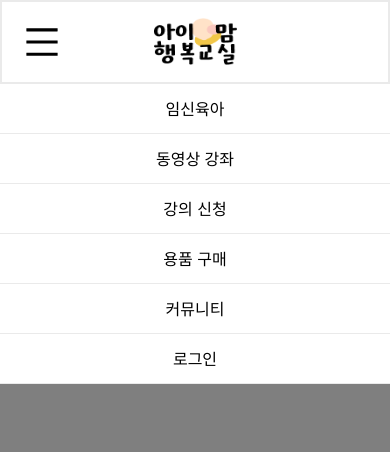
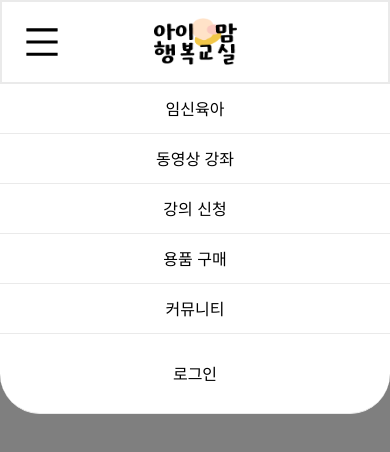
Before and after one commit to jjarappappa/chamssal, a Next.js app: page / in a window 390 px wide. Both pictures are taken after a click on the icon 42 px from the left and 42 px from the top of the page. Shown: the top 452 px of the page. Built offline with nearby package versions, Linux system fonts and the light colour scheme.

Commit message:
FIX :: 헤더 1차 완성

```diff
--- a/components/layout/header.tsx
+++ b/components/layout/header.tsx
@@ -1,6 +1,6 @@
 import Image from "next/image";
 import Link from "next/link";
-import React, { useState } from "react";
+import React, { useEffect, useState } from "react";
 import styles from "../../styles/header.module.scss";
 import { AiOutlineMenu } from "react-icons/ai";
 import useMedia from "../../hooks/useMedia";
@@ -10,6 +10,9 @@ import { isOpenMenuState } from "../../store/header/isOpenMenuAtom";
 function Header() {
   const isMobile = useMedia("(min-width: 1188px)");
   const [isOpenMenu, setIsOpenMenu] = useRecoilState(isOpenMenuState);
+  useEffect(() => {
+    setIsOpenMenu(false);
+  }, [isMobile, setIsOpenMenu]);
   return (
     <div>
       {isMobile ? (
@@ -54,17 +57,17 @@ function Header() {
       )}
       <>
         {!isMobile && isOpenMenu && (
-          <>
+          <div className={styles.dropdown}>
             <div className={styles.dropdown_item}>임신육아</div>
             <div className={styles.dropdown_item}>동영상 강좌</div>
             <div className={styles.dropdown_item}>강의 신청</div>
             <div className={styles.dropdown_item}>용품 구매</div>
             <div className={styles.dropdown_item}>커뮤니티</div>
             <div className={styles.dropdown_item}>로그인</div>
-          </>
+          </div>
         )}
       </>
-      {isOpenMenu && <div className="root_open"></div>}
+      {!isMobile && isOpenMenu && <div className="root_open"></div>}
     </div>
   );
 }
--- a/pages/index.tsx
+++ b/pages/index.tsx
@@ -1,11 +1,8 @@
 import type { NextPage } from "next";
 import Header from "../components/layout/header";
 import Head from "next/head";
-import { useRecoilValue } from "recoil";
-import { isOpenMenuState } from "../store/header/isOpenMenuAtom";
 
 const Home: NextPage = () => {
-  const isOpenMenu = useRecoilValue(isOpenMenuState);
   return (
     <>
       <Head>
--- a/styles/header.module.scss
+++ b/styles/header.module.scss
@@ -47,11 +47,21 @@
     }
 }
 
+.dropdown{
+    background-color: rgba(0, 0, 0, 50%);
     .dropdown_item{
         width: 100%;
         height: 50px;
         line-height: 50px;
         text-align: center;
         border-bottom: 1px solid #EAEAEA;
+        background-color: white;
         cursor: pointer;
+        &:last-child{
+            height: 80px;
+            line-height: 80px;
+            border-radius: 0 0 40px 40px;
+            background-color: white;
         }
+    }
+}
```
Lines whose indentation alone changed are shown as unchanged.
